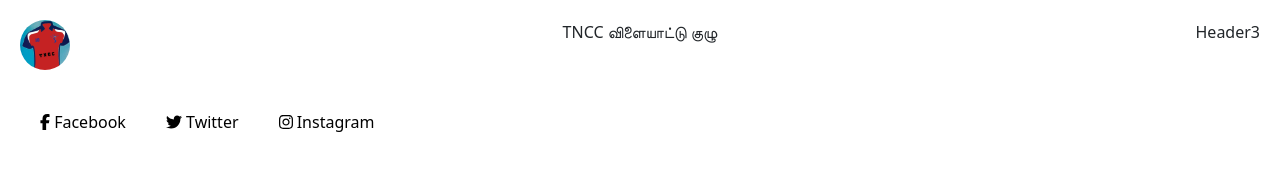
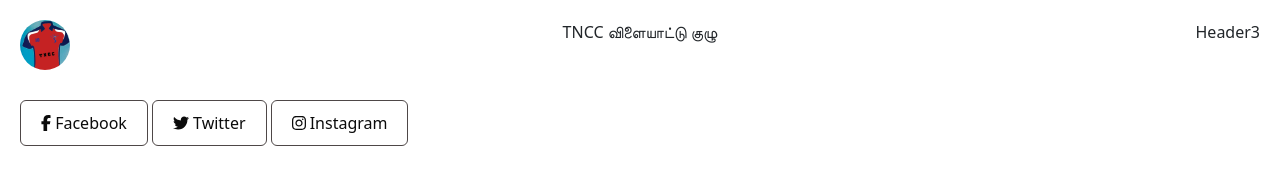
Before and after one commit to Balakrishna-Murugan/Scoreboard-React, a React (Create React App) app: page / in a window 1280 px wide. Shown: the top 194 px of the page. Built offline with nearby package versions, Linux system fonts and the light colour scheme.

Commit message:
Commit Check

```diff
--- a/src/Components/Login.css
+++ b/src/Components/Login.css
@@ -14,11 +14,13 @@
 
 .custom-button {
     background-color: white; /* Set initial background color */
-    color: black; /* Set text color */
+    color: rgb(11, 11, 11); /* Set text color */
     border: none; /* Remove border */
-    padding: 10px 20px; /* Adjust padding as needed */
+    padding: 10px 20px;/*  Adjust padding as needed */
     cursor: pointer; /* Set cursor to pointer */
     transition: background-color 0.3s; /* Smooth transition for background color change */
+    border: .5px solid rgb(78, 71, 71);
+    margin-right: 4px;
 }
 
 .custom-button:hover {
```
